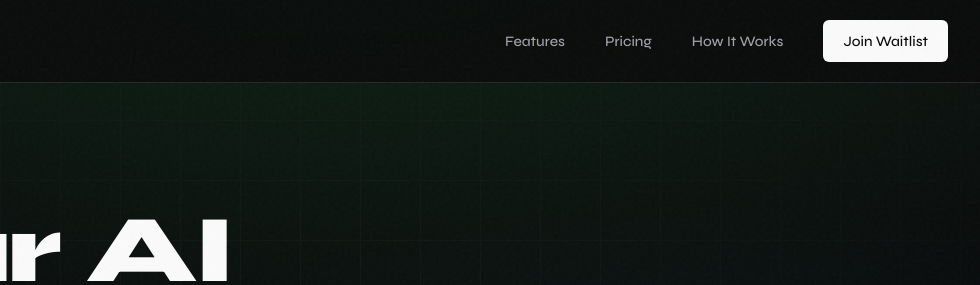
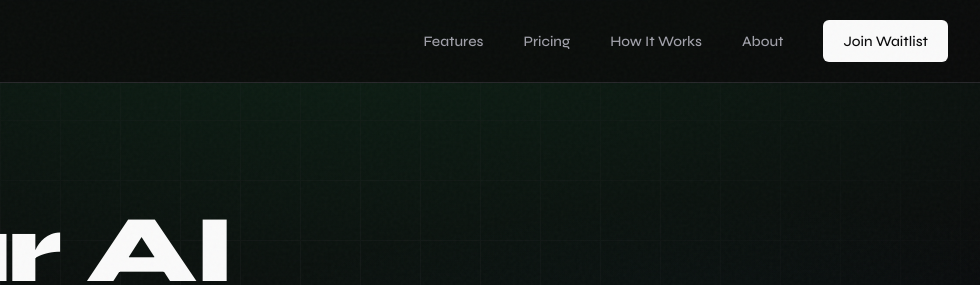
Before and after one commit to alinbaqar/ontera-website, a plain HTML site: page index.html in a window 1280 px wide. Shown: the top 285 px of the page, 300-1280 px from the left. Drawn offline with nearby package versions, Linux system fonts and the light colour scheme.

Commit message:
Add About link to navigation

```diff
--- a/index.html
+++ b/index.html
@@ -889,6 +889,7 @@
                 <a href="#features">Features</a>
                 <a href="#pricing">Pricing</a>
                 <a href="#how-it-works">How It Works</a>
+                <a href="/about.html">About</a>
                 <a href="/waitlist.html" class="nav-cta">Join Waitlist</a>
             </div>
         </div>
```
